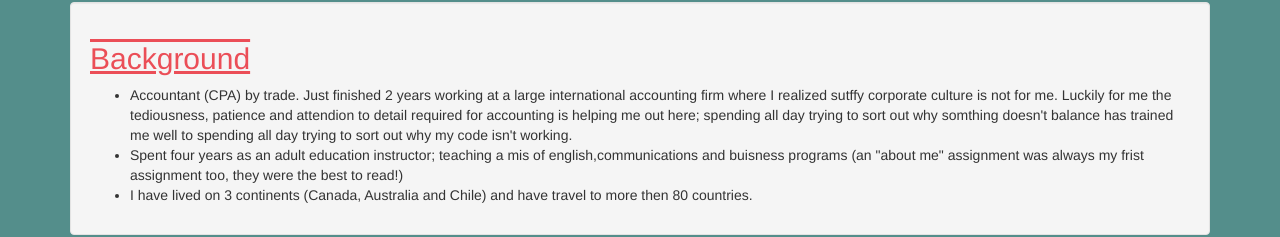
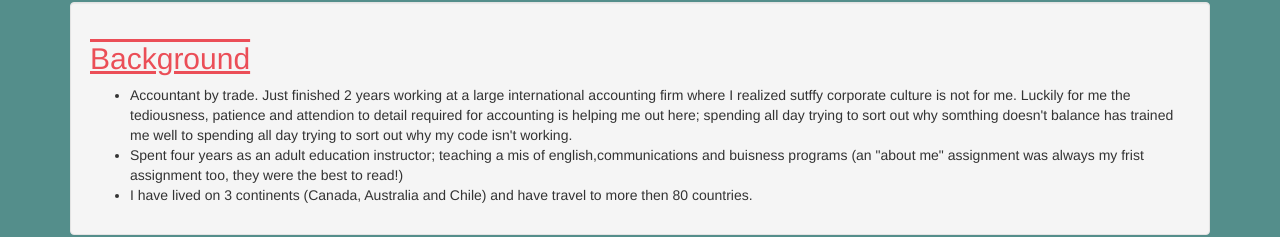
Before and after one commit to Hollydb/Friday-May-31, a plain HTML site: page index.html in a window 1280 px wide. Shown: the part 503-740 px from the top of the page. Drawn offline with Linux system fonts and the light colour scheme.

Commit message:
to make changes after trying to publish

```diff
--- a/index.html
+++ b/index.html
@@ -25,7 +25,7 @@
     <div class="well">
     <h2>Background</h2>
     <ul>
-      <li>Accountant (CPA) by trade.  Just finished 2 years working at a large international accounting firm where I realized sutffy corporate culture is not for me.  Luckily for me the tediousness, patience and attendion to detail required for accounting is helping me out here;  spending all day trying to sort out why somthing doesn't balance has trained me well to spending all day trying to sort out why my code isn't working.</li>
+      <li>Accountant by trade.  Just finished 2 years working at a large international accounting firm where I realized sutffy corporate culture is not for me.  Luckily for me the tediousness, patience and attendion to detail required for accounting is helping me out here;  spending all day trying to sort out why somthing doesn't balance has trained me well to spending all day trying to sort out why my code isn't working.</li>
       <li>Spent four years as an adult education instructor;  teaching a mis of english,communications and buisness programs (an "about me" assignment was always my frist assignment too,  they were the best to read!)</li>
       <li>I have lived on 3 continents (Canada, Australia and Chile) and have travel to more then 80 countries.</li>
     </ul>
```
